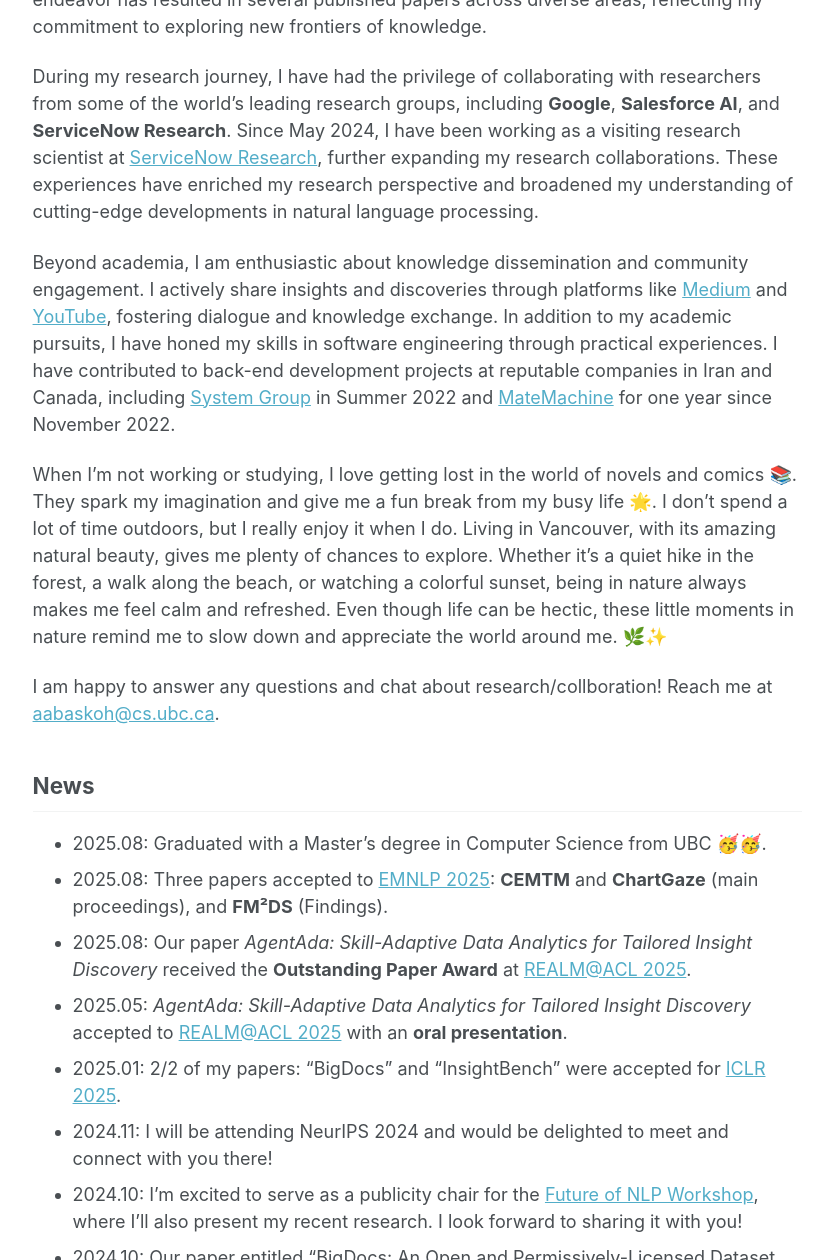
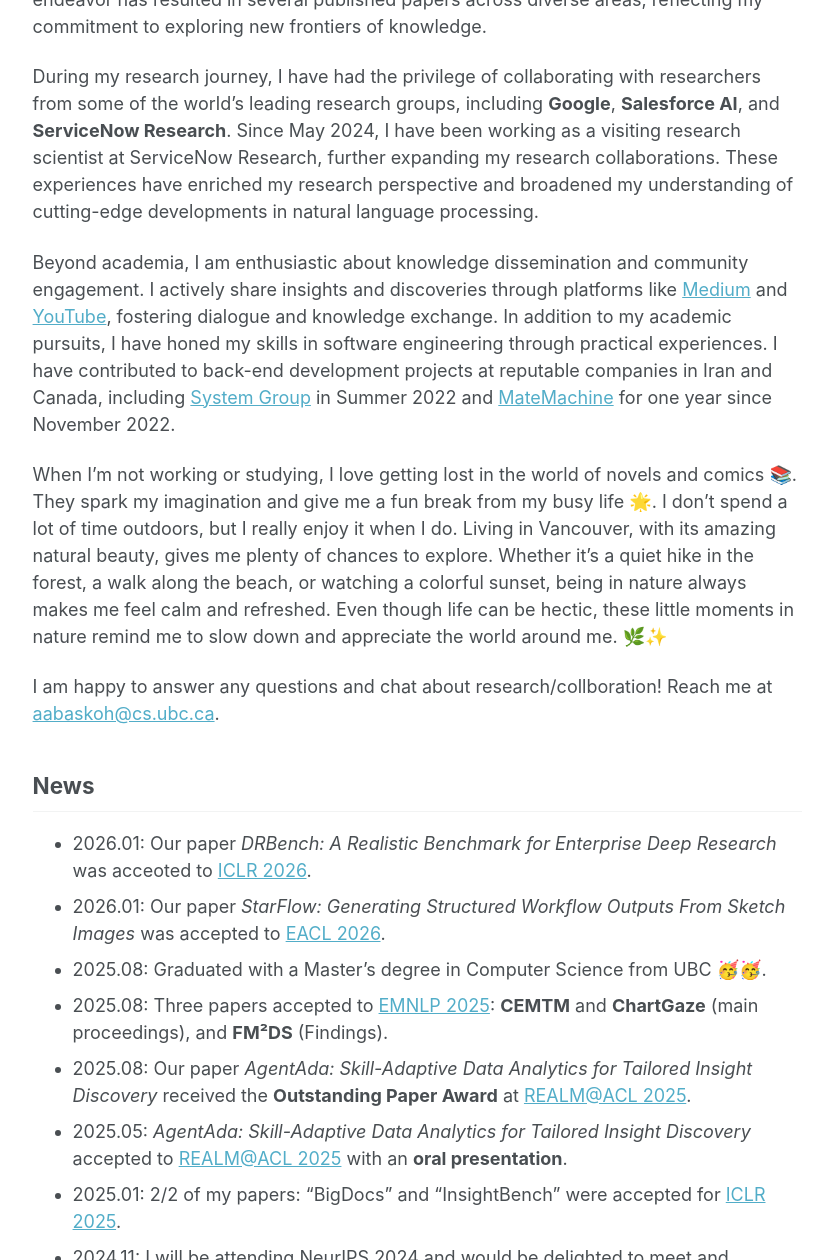
Before and after one commit to AmirAbaskohi/AmirAbaskohi.github.io, a Jekyll site: the page built from _pages/about.md, in a window 1280 px wide and 1400 px high, scrolled down 722 px, cut to the strip 140-1400 px from the top of the window. Shown: the whole strip, without its empty margins (249-1076 px from the left). Built offline with Jekyll 4.4.1, drawn with Linux system fonts in a browser that asks for light colours.

```diff
--- a/_pages/about.md
+++ b/_pages/about.md
@@ -17,7 +17,7 @@
 
 My research interests span across natural language processing, linguistics, and human-centered artificial intelligence. Specifically, I am fascinated by natural language inference and reasoning, long multimodal document reasoning, controlled generation, information retrieval, and deep research–related challenges. My research journey commenced during my second year of undergraduate studies, and since then, I have passionately delved into various problems at the intersection of multimodal understanding and deep research. This endeavor has resulted in several published papers across diverse areas, reflecting my commitment to exploring new frontiers of knowledge.
 
-During my research journey, I have had the privilege of collaborating with researchers from some of the world's leading research groups, including **Google**, **Salesforce AI**, and **ServiceNow Research**. Since May 2024, I have been working as a visiting research scientist at [ServiceNow Research](https://www.servicenow.com/research/author/amirhossein-abaskohi.html), further expanding my research collaborations. These experiences have enriched my research perspective and broadened my understanding of cutting-edge developments in natural language processing.
+During my research journey, I have had the privilege of collaborating with researchers from some of the world's leading research groups, including **Google**, **Salesforce AI**, and **ServiceNow Research**. Since May 2024, I have been working as a visiting research scientist at ServiceNow Research, further expanding my research collaborations. These experiences have enriched my research perspective and broadened my understanding of cutting-edge developments in natural language processing.
 
 Beyond academia, I am enthusiastic about knowledge dissemination and community engagement. I actively share insights and discoveries through platforms like [Medium](https://medium.com/@amirhossein.abaskohi) and [YouTube](https://www.youtube.com/@amirhossein_abaskohi), fostering dialogue and knowledge exchange. In addition to my academic pursuits, I have honed my skills in software engineering through practical experiences. I have contributed to back-end development projects at reputable companies in Iran and Canada, including [System Group](https://en.systemgroup.net/) in Summer 2022 and [MateMachine](https://matemachine.com/) for one year since November 2022.
 
@@ -26,6 +26,8 @@
 I am happy to answer any questions and chat about research/collboration! Reach me at <a href="mailto:aabaskoh@cs.ubc.ca">aabaskoh@cs.ubc.ca</a>.
 
 ## News
+- 2026.01: Our paper *DRBench: A Realistic Benchmark for Enterprise Deep Research* was acceoted to [ICLR 2026](https://iclr.cc/Conferences/2026).
+- 2026.01: Our paper *StarFlow: Generating Structured Workflow Outputs From Sketch Images* was accepted to [EACL 2026](https://2026.eacl.org/).
 - 2025.08: Graduated with a Master’s degree in Computer Science from UBC 🥳🥳.
 - 2025.08: Three papers accepted to [EMNLP 2025](https://2025.emnlp.org/): **CEMTM** and **ChartGaze** (main proceedings), and **FM²DS** (Findings).
 - 2025.08: Our paper *AgentAda: Skill-Adaptive Data Analytics for Tailored Insight Discovery* received the **Outstanding Paper Award** at [REALM@ACL 2025](https://realm-workshop.github.io/).
```
